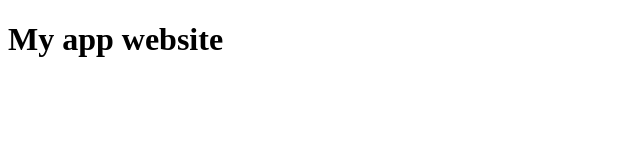
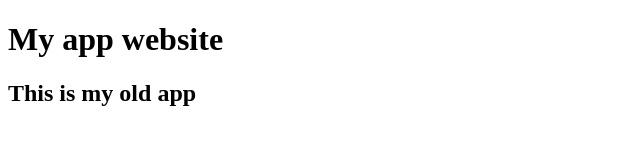
Before and after one commit to Elkazoom/git_vscode, a plain HTML site: page index.html in a window 1280 px wide. Shown: the whole page, without its empty margins (0-640 px from the left). Drawn offline with Linux system fonts and the light colour scheme.

Commit message:
Atualizado o texto do site

```diff
--- a/index.html
+++ b/index.html
@@ -7,5 +7,6 @@
 </head>
 <body>
     <h1>My app website</h1>
+    <h2>This is my old app</h2>
 </body>
 </html>
```
